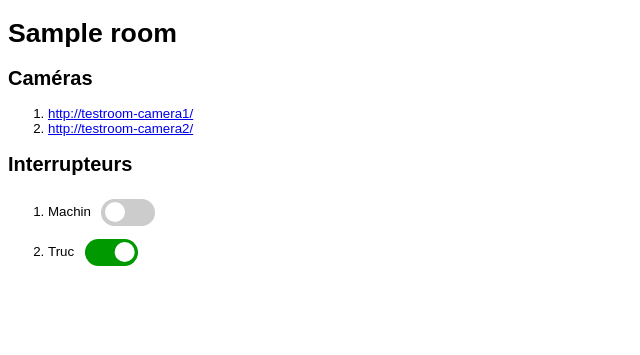
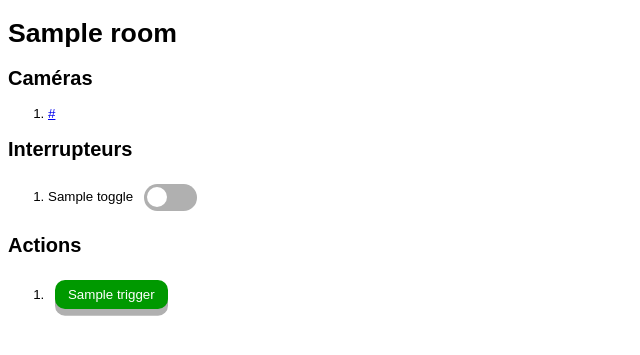
Before and after one commit to paullouisageneau/escape, a Flask app: template app/templates/control.html in a window 1280 px wide. Shown: the top 355 px of the page, without its empty margins (0-640 px from the left). Run offline with Flask 2, Linux system fonts and the light colour scheme; the template is opened without the code that fills it: most values are stand-ins (such as "Sample title", 1, 10 or a date in 2020); some libraries are stand-ins or nearby versions.

Commit message:
Added triggers and video playing on display

```diff
--- a/app/__init__.py
+++ b/app/__init__.py
@@ -3,7 +3,9 @@ import sys
 import os
 
 from flask import Flask, request, Response, abort, render_template, jsonify, url_for
+
 from .room import Room
+from .event import EventStream
 
 # ----- App initialization -----
 
@@ -16,32 +18,31 @@ app.config.from_object('config')
 # Import room configuration
 room = Room(app.config['ROOM_NAME'])
 
+# Event stream for the display page
+display_stream = EventStream()
+
 # ----- Routes definition -----
 
 @app.route('/', methods=['GET'])
 def home():
     return render_template('control.html', room=room)
 
-@app.route('/display', methods=['GET'])
-def display():
-    return render_template('display.html', room=room)
-
 @app.route('/api/cameras', methods=['GET'])
-def cameras():
+def api_cameras():
 	return jsonify(room.cameras)
 
 @app.route('/api/cameras/<int:index>', methods=['GET'])
-def camera(index):
+def api_camera(index):
 	if index >= len(room.cameras):
 		abort(404)
 	return jsonify(room.cameras[index])
 
 @app.route('/api/toggles', methods=['GET'])
-def toggles():
+def api_toggles():
 	return jsonify([t.to_dict() for t in room.toggles])
 
 @app.route('/api/toggles/<int:index>', methods=['GET', 'POST'])
-def toggle(index):
+def api_toggle(index):
 	if index >= len(room.toggles):
 		abort(404)
 	toggle = room.toggles[index];
@@ -49,3 +50,27 @@ def toggle(index):
 		data = request.get_json()
 		toggle.value = bool(data['value'])
 	return jsonify(toggle.to_dict())
+
+@app.route('/api/triggers', methods=['GET'])
+def api_triggers():
+	return jsonify([t.to_dict() for t in room.triggers])
+
+@app.route('/api/triggers/<int:index>', methods=['GET', 'POST'])
+def api_trigger(index):
+	if index >= len(room.triggers):
+			abort(404)
+	trigger = room.triggers[index]
+	response = trigger.to_dict()
+	response['triggered'] = False
+	if request.method == 'POST':
+			triggered = display_stream.publish(trigger.event()) > 0
+			response['triggered'] = triggered
+	return jsonify(response)
+
+@app.route('/display', methods=['GET'])
+def display():
+	return render_template('display.html', room=room)
+
+@app.route('/display/events', methods=['GET'])
+def display_events():
+	return Response(display_stream.subscribe(), mimetype="text/event-stream")
--- a/app/room.py
+++ b/app/room.py
@@ -3,6 +3,7 @@ import os
 import json
 
 from .toggle import Toggle
+from .trigger import Trigger
 
 ROOMS_DIRECTORY = "rooms"
 
@@ -10,17 +11,22 @@ class Room:
 	def __init__(self, name):
 		filename = os.path.join(ROOMS_DIRECTORY, name + ".json")
 		with open(filename) as conf_file:
-			self.__conf = json.load(conf_file)
-			self.__toggles = [Toggle(t['name'], t['pin'], t['default']) for t in self.__conf['toggles']]
+                        self._conf = json.load(conf_file)
+                        self._toggles = [Toggle(t['name'], t['pin'], t['default']) for t in self._conf['toggles']]
+                        self._triggers = [Trigger(t['name'], t['action'], t['target']) for t in self._conf['triggers']]
 
 	@property
 	def name(self):
-		return self.__conf['name']
+		return self._conf['name']
 
 	@property
 	def cameras(self):
-		return self.__conf['cameras']
+		return self._conf['cameras']
 
 	@property
 	def toggles(self):
-		return self.__toggles
+		return self._toggles
+
+	@property
+	def triggers(self):
+		return self._triggers
--- a/app/static/control.css
+++ b/app/static/control.css
@@ -1,7 +1,3 @@
-.switch_wrapper {
-	cursor: pointer;
-}
-
 .switch {
 	position: relative;
 	display: inline-block;
@@ -15,15 +11,18 @@
 	display:none;
 }
 
+.switch_wrapper {
+	cursor: pointer;
+}
+
 .slider {
 	position: absolute;
 	top: 0;
 	left: 0;
 	right: 0;
 	bottom: 0;
-	background-color: #ccc;
+	background-color: #B0B0B0;
 	border-radius: 1em;
-	transition: .4s;
 }
 
 .slider:before {
@@ -35,7 +34,7 @@
 	bottom: 0.25em;
 	background-color: white;
 	border-radius: 1em;
-	transition: .4s;
+	transition: 250ms;
 }
 
 input:checked + .slider {
@@ -45,3 +44,29 @@ input:checked + .slider {
 input:checked + .slider:before {
 	transform: translateX(2em);
 }
+
+.button {
+	display: inline-block;
+	padding: 0.5em 1em;
+	margin: 0.5em 0.5em;
+	border: none;
+	border-radius: 0.75em;
+	background-color: #009900;
+	color: #FFFFFF;
+	text-align: center;
+	text-decoration: none;
+	outline: none;
+	font-size: 100%;
+	box-shadow: 0 0.5em #B0B0B0;
+	cursor: pointer;
+}
+
+.button:hover {
+	background-color: #008000;
+}
+
+.button:active {
+  background-color: #008000;
+  box-shadow: 0 0.25em #B0B0B0;
+  transform: translateY(0.25em);
+}
--- a/app/static/control.js
+++ b/app/static/control.js
@@ -3,22 +3,13 @@ const vm = new Vue({
 	delimiters:['${', '}'],	// by default, it's {{ }}, which would conflicts with Flask Jinja templates
 	el: '#console',			// the vue instance controls the element whose id is "control"
 	data: {
-		cameras: [],	// will contain the camera URLs
-		toggles: [],	// will contain the toggles
 		enabled: [],	// will contain the indexes of the enabled toggles
 	},
 	mounted: function() {
-		// Initialize data
-		fetch('/api/cameras').then((response) => {
-			return response.json();
-		}).then((array) => {
-			this.cameras = array;
-		});
+		// Initialize toggles
 		fetch('/api/toggles').then((response) => {
 			return response.json();
 		}).then((array) => {
-			this.toggles = array;
-
 			// Initialize enabled with the indexes of the enabled toggles
 			this.enabled = array.map((t, i) => t.value ? i.toString() : null).filter(i => i)
 
@@ -40,5 +31,12 @@ const vm = new Vue({
 				oldArray.filter(i => !array.includes(i)).forEach(i => doPost(i, false));
 			});
 		});
+	},
+	methods: {
+		trigger: function(i) {
+			fetch(`/api/triggers/${i}`, {
+				method: 'POST',
+			});
+		}
 	}
 });
--- a/app/templates/cameras.html
+++ b/app/templates/cameras.html
@@ -1,8 +1,10 @@
 <section id="cameras">
   <h2>Caméras</h2>
   <ol>
-      <li v-for="url in cameras">
-        <a v-bind:href="url">${ url }</a>
+      {% for url in room.cameras %}
+      <li>
+        <a href="{{ url }}">{{ url }}</a>
       </li>
+      {% endfor %}
   </ol>
 </section>
--- a/app/templates/control.html
+++ b/app/templates/control.html
@@ -11,6 +11,7 @@
   <h1>{{ room.name }}</h1>
   {% include 'cameras.html' %}
   {% include 'toggles.html' %}
+  {% include 'triggers.html' %}
   </div>
   <script src="{{ url_for('static', filename='control.js') }}"></script>
 {% endblock %}
--- a/app/templates/display.html
+++ b/app/templates/display.html
@@ -8,6 +8,9 @@
 {% block content %}
   {{ super() }}
   <div id="display">
+    <video v-if="video" v-on:ended="video = null" autoplay>
+      <source v-bind:src="video" type="video/mp4">
+    </video>
   </div>
   <script src="{{ url_for('static', filename='display.js') }}"></script>
 {% endblock %}
--- a/app/templates/toggles.html
+++ b/app/templates/toggles.html
@@ -1,14 +1,16 @@
 <section id="toggles">
   <h2>Interrupteurs</h2>
   <ol>
-      <li v-for="(toggle, index) in toggles">
+      {% for toggle in room.toggles %}
+      <li>
         <label class="switch_wrapper">
-        <span>${toggle.name}</span>
+        <span>{{ toggle.name }}</span>
         <span class="switch">
-        <input type="checkbox" v-bind:value="index" v-model="enabled">
-        <span class="slider"></span>
+	  <input type="checkbox" value="{{ loop.index0 }}" v-model="enabled">
+          <span class="slider"></span>
         </span>
         </label>
       </li>
+      {% endfor %}
   </ol>
 </section>
--- /dev/null
+++ b/app/templates/triggers.html
@@ -0,0 +1,10 @@
+<section id="triggers">
+  <h2>Actions</h2>
+  <ol>
+      {% for trigger in room.triggers %}
+      <li>
+        <input type="button" class="button" value="{{ trigger.name }}" v-on:click="trigger({{ loop.index0 }})">
+      </li>
+      {% endfor %}
+  </ol>
+</section>
--- a/app/toggle.py
+++ b/app/toggle.py
@@ -1,27 +1,27 @@
 
 class Toggle:
 	def __init__(self, name, pin, value):
-		self.__name = name
-		self.__pin = int(pin)
-		self.__value = bool(value)
+		self._name = name
+		self._pin = int(pin)
+		self._value = bool(value)
 		self.update()
 
 	@property
 	def name(self):
-		return self.__name
+		return self._name
 
 	@property
 	def value(self):
-		return self.__value
+		return self._value
 
 	@value.setter
 	def value(self, newValue):
-		self.__value = newValue
+		self._value = newValue
 		self.update()
 
 	def update(self):
 		# TODO: Here, set the pin to high or low on RPi
-		print("Pin {} toggled to {}".format(self.__pin, self.__value))
+		print("Pin {} toggled to {}".format(self._pin, self._value))
 
 	def to_dict(self):
-		return { "name": self.__name, "value": self.__value }
+		return { "name": self._name, "value": self._value }
--- a/rooms/testroom.json
+++ b/rooms/testroom.json
@@ -15,5 +15,17 @@
 			"pin": 19,
 			"default": true
 		}
+    ],
+    "triggers": [
+	{
+		"name": "Jouer la vidéo",
+		"action": "play",
+		"target": "/static/video.mp4"
+	},
+	{
+		"name": "Ajouter 10 min au temps",
+		"action": "time_inc",
+		"target": "600"
+	}
     ]
 }
```
Also changed, not shown: app/static/display.css (+9 -0 lines), app/static/display.js (+10 -2 lines), app/trigger.py (added, +16 -0 lines), index.html (added, +86 -0 lines), 1 other file.
